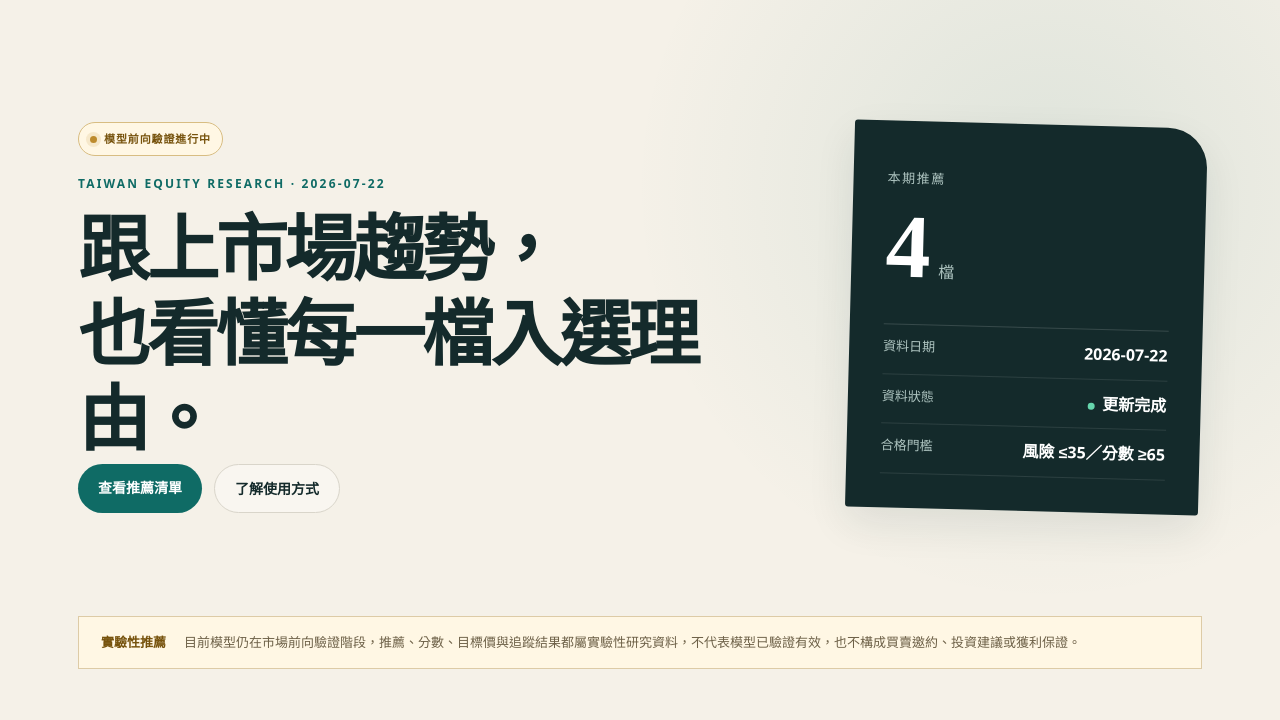
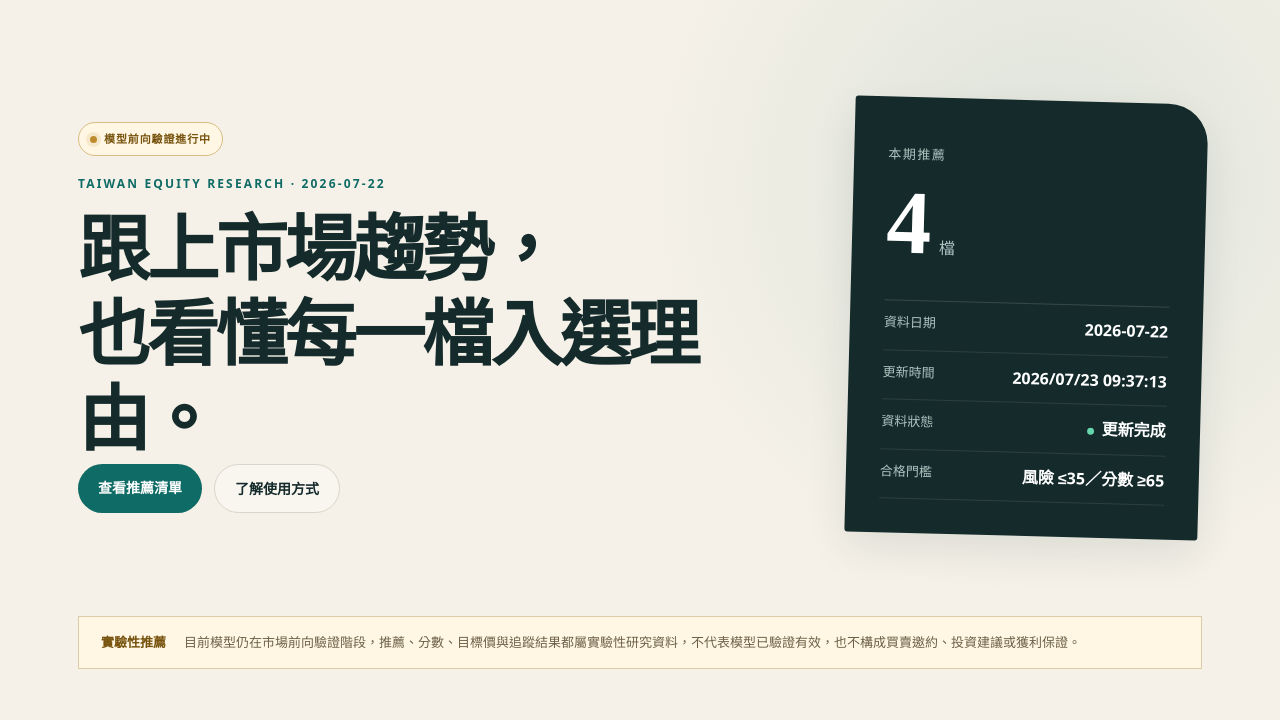
Before and after one commit to jerry171897/Stock-trend-selection-lab, a plain HTML site: page index.html in a window 1280 px wide. Shown: the part 80-800 px from the top of the page. Drawn offline with Linux system fonts and the light colour scheme.

Commit message:
Show recommendation update time

```diff
--- a/app.js
+++ b/app.js
@@ -10,10 +10,22 @@
   }
 
   const rows = bundle.recommendations;
+  const generatedAt = bundle.generated_at_local
+    ? new Intl.DateTimeFormat("zh-TW", {
+        timeZone: "Asia/Taipei",
+        year: "numeric",
+        month: "2-digit",
+        day: "2-digit",
+        hour: "2-digit",
+        minute: "2-digit",
+        second: "2-digit",
+        hour12: false
+      }).format(new Date(bundle.generated_at_local))
+    : "—";
   document.querySelectorAll("[data-as-of]").forEach(el => el.textContent = bundle.as_of_date || "—");
   document.querySelectorAll("[data-count]").forEach(el => el.textContent = rows.length);
   document.querySelectorAll("[data-status]").forEach(el => el.textContent = "更新完成");
-  document.querySelectorAll("[data-generated]").forEach(el => el.textContent = bundle.generated_at_local || "—");
+  document.querySelectorAll("[data-generated]").forEach(el => el.textContent = generatedAt);
   message.textContent = `共 ${rows.length} 檔合格；最多顯示 10 檔，不足不補。點選可查看理由與價格資訊。`;
 
   const template = document.querySelector("#stock-template");
--- a/index.html
+++ b/index.html
@@ -38,6 +38,7 @@
         <strong data-count>—</strong><span>檔</span>
         <dl>
           <div><dt>資料日期</dt><dd data-as-of>—</dd></div>
+          <div><dt>更新時間</dt><dd data-generated>—</dd></div>
           <div><dt>資料狀態</dt><dd class="status-dot" data-status>載入中</dd></div>
           <div><dt>合格門檻</dt><dd>風險 ≤35／分數 ≥65</dd></div>
         </dl>
@@ -228,7 +229,7 @@
     recommendationScript.src = `recommendations-data.js?v=${Date.now()}`;
     recommendationScript.onload = () => {
       const appScript = document.createElement("script");
-      appScript.src = "app.js?v=20260722-2";
+      appScript.src = "app.js?v=20260723-1";
       document.body.appendChild(appScript);
     };
     document.body.appendChild(recommendationScript);
```
